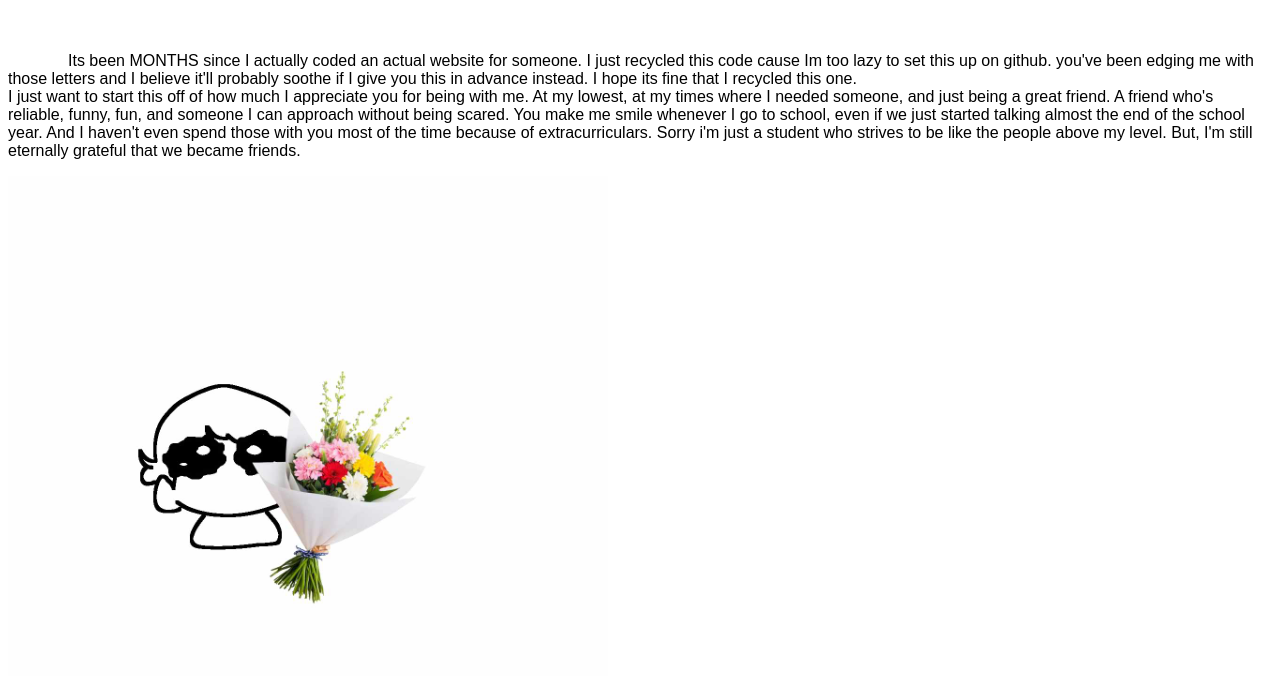
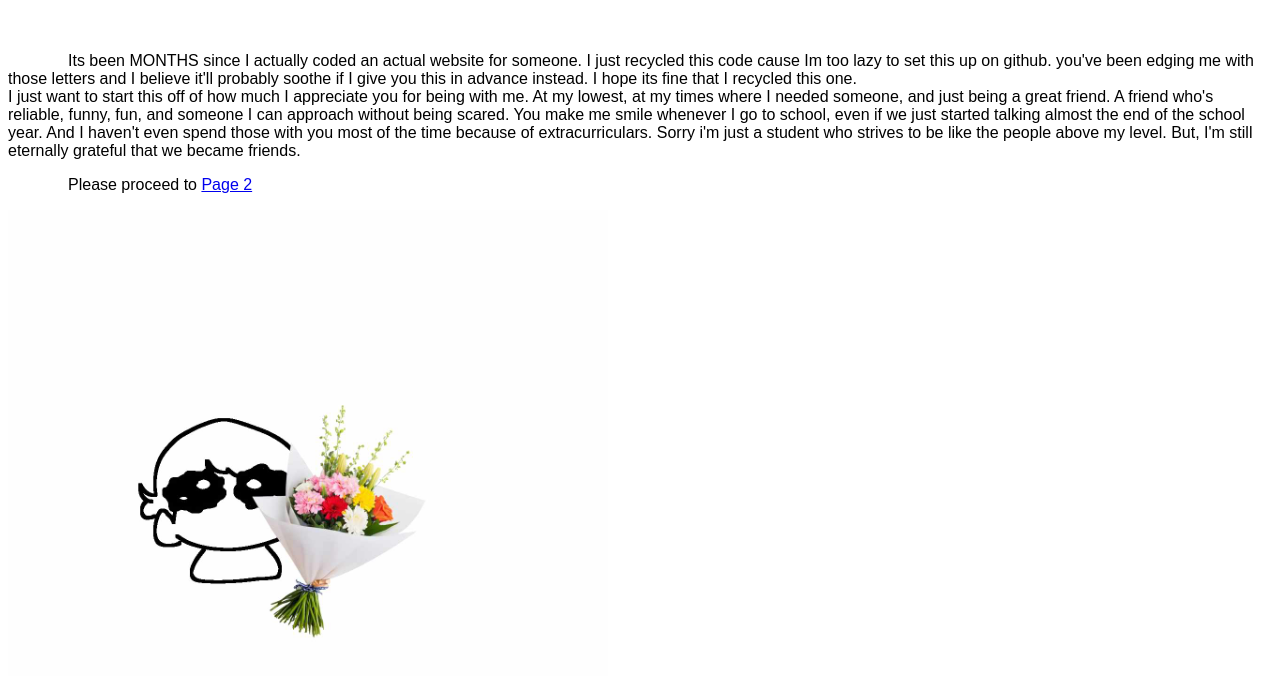
Before and after one commit to Nortlol/A-website-for-you-3, a plain HTML site: page Letter.html in a window 1280 px wide. Shown: the part 66-742 px from the top of the page. Drawn offline with Linux system fonts and the light colour scheme.

Commit message:
Letter.html

```diff
--- a/Letter.html
+++ b/Letter.html
@@ -15,7 +15,8 @@
     Sorry i'm just a student who strives to be like the people above my level. But, I'm still eternally grateful that we became friends.
 
 
-
+    <p class="para2"> Please proceed to <a href="2.html"> Page 2 </a>
+</p>
 
 
 </p>
```
